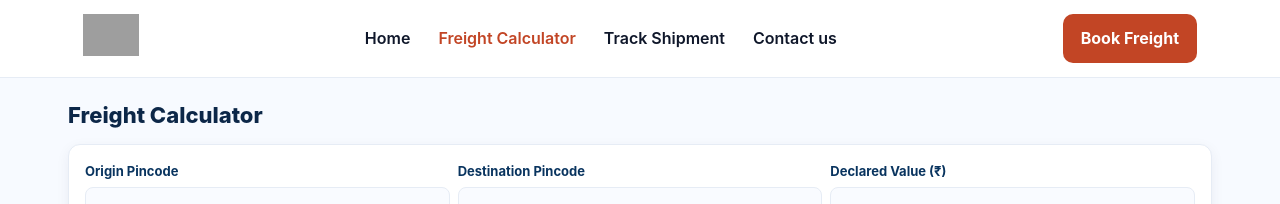
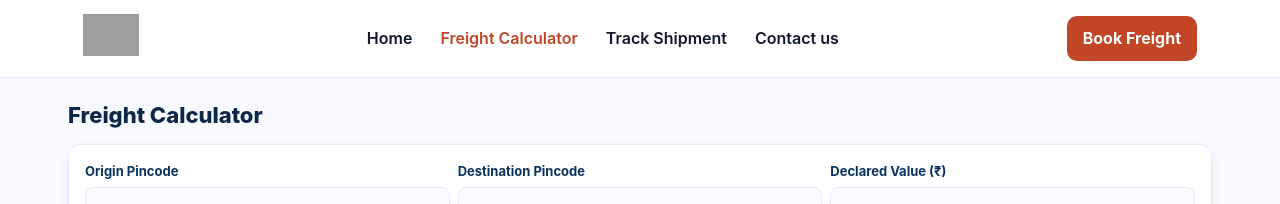
Before and after one commit to nisaran/helixcer-logistics, a Jekyll site: the page built from calculator/index.html, in a window 1280 px wide. Shown: the top 204 px of the page. Built offline with Jekyll 4.4.1, drawn with Linux system fonts in a browser that asks for light colours; grey boxes are pictures that could not be loaded.

Commit message:
Update style.css

```diff
--- a/assets/css/style.css
+++ b/assets/css/style.css
@@ -99,7 +99,7 @@ header.site-header{
   display:flex;
   align-items:center;
   justify-content:space-between;
-  gap:24px; /* ADDED: Gap to separate nav from the new button */
+  gap:16px; /* MODIFIED: Reduced gap for desktop spacing */
 }
 
 .logo img{height:42px}
@@ -139,7 +139,12 @@ nav.nav a::after{content:none}
 /* Ensure nav links have adequate tap area */
 nav.nav a{line-height:1.2}
 
-/* ADDED: Hide the mobile CTA link on desktop */
+/* NEW: Decrease height of the button on desktop */
+.nav-cta-desktop.button{
+  padding: 10px 16px;
+}
+
+/* Hide the mobile CTA link on desktop */
 .nav-cta-mobile{
   display:none;
 }
@@ -184,7 +189,7 @@ body.show-menu .hamburger .bottom{transform:translateY(0) rotate(-45deg)}
 @media (max-width:820px){
   .hamburger{display:flex}
 
-  /* ADDED: Hide the desktop button on mobile */
+  /* Hide the desktop button on mobile */
   .nav-cta-desktop{
     display:none;
   }
@@ -206,10 +211,17 @@ body.show-menu .hamburger .bottom{transform:translateY(0) rotate(-45deg)}
   /* Ensure active color in mobile dropdown too */
   body.show-menu nav.nav a.active{color:var(--accent) !important}
 
-  /* ADDED: Show the mobile CTA link at the end of the mobile menu */
+  /* Show the mobile CTA link at the end of the mobile menu */
   .nav-cta-mobile{
     display:list-item;
     margin-top:8px;
+  }
+
+  /* NEW: Increase professional look for mobile button */
+  .nav-cta-mobile a.button{
+    width: 100%;
+    text-align: center;
+    padding: 14px 18px;
   }
 }
 
```
